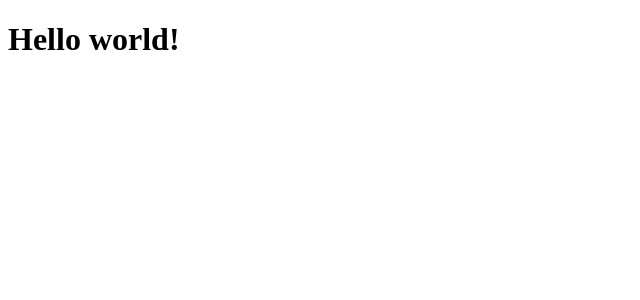
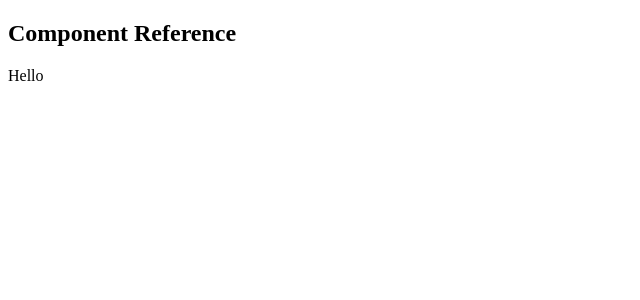
Before and after one commit to NoteHub-official/RetroFlux, a React (Create React App) app in the folder client/: page /components in a window 1280 px wide. Shown: the top 300 px of the page, without its empty margins (0-640 px from the left). Built offline with nearby package versions, Linux system fonts and the light colour scheme.

Commit message:
update component ref

```diff
--- a/client/src/index.css
+++ b/client/src/index.css
@@ -5,6 +5,11 @@
 @layer components {
   .App {
     @apply min-h-screen;
+  }
+  .btn-theme {
+    @apply bg-gray-500 p-2 m-4 outline-none rounded-md text-white cursor-pointer
+  hover:bg-gray-700 focus:ring-2 focus:ring-offset-2 focus:ring-gray-400 focus:ring-offset-gray-50
+    transition dark:ring-offset-zinc-600 dark:hover:bg-gray-400;
   }
 }
 
--- a/client/src/views/Components.tsx
+++ b/client/src/views/Components.tsx
@@ -1,7 +1,14 @@
 import React from "react";
 
 const Components: React.FC = () => {
-  return <h1 className="text-3xl font-bold underline">Hello world!</h1>;
+  return (
+    <div>
+      <nav className="bg-white h-16 border-b-[1px] border-gray-700">
+        <h1 className="text-2xl font-medium">Component Reference</h1>
+      </nav>
+      <div className="container mx-auto max-w-6xl">Hello</div>
+    </div>
+  );
 };
 
 export default Components;
--- a/client/src/views/Home.tsx
+++ b/client/src/views/Home.tsx
@@ -1,4 +1,4 @@
-import React, { useState } from "react";
+import React from "react";
 import { MoonIcon, SunIcon } from "@heroicons/react/solid";
 import useTheme from "../hooks/useTheme";
 
@@ -8,12 +8,7 @@ const Home: React.FC = () => {
   return (
     <div className="container mx-auto">
       <div className="flex justify-center">
-        <button
-          onClick={toggleTheme}
-          className="bg-gray-500 p-2 m-4 outline-none rounded-md text-white cursor-pointer
-          hover:bg-gray-700 focus:ring-2 focus:ring-offset-2 focus:ring-gray-400 focus:ring-offset-gray-50 transition
-           dark:ring-offset-zinc-600 dark:hover:bg-gray-400"
-        >
+        <button onClick={toggleTheme} className="btn-theme">
           {theme === "light" ? (
             <SunIcon className="h-6 w-6" />
           ) : (
```
